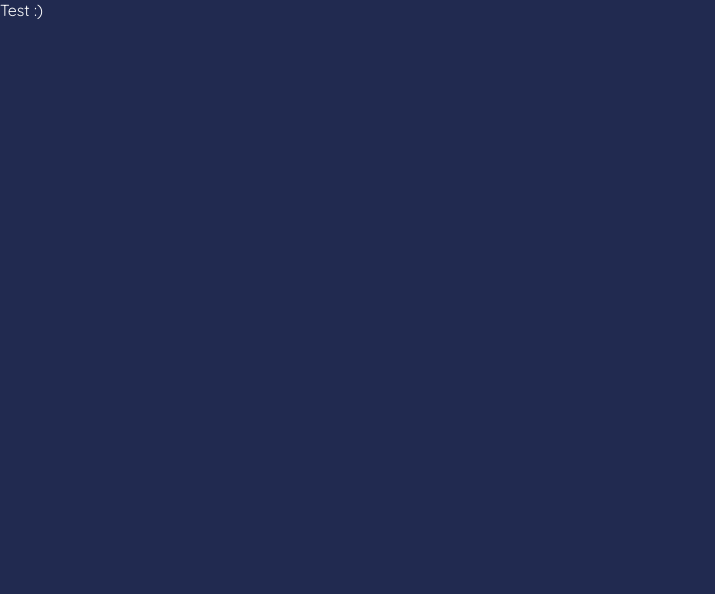
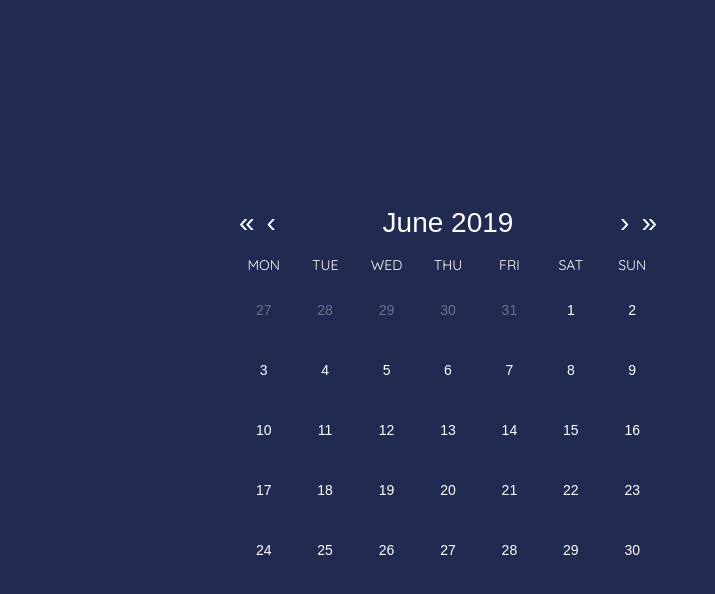
Before and after one commit to mmoraisa/enhanced-todo-list, a React (Create React App) app: page / in a window 1280 px wide. Shown: the top 594 px of the page, without its empty margins (0-715 px from the left). Built offline with nearby package versions, Linux system fonts and the light colour scheme.

Commit message:
feat: implements calendar

```diff
--- a/package.json
+++ b/package.json
@@ -4,6 +4,7 @@
   "private": true,
   "dependencies": {
     "react": "^16.8.6",
+    "react-calendar": "^2.19.0",
     "react-dom": "^16.8.6",
     "react-scripts": "3.0.1",
     "styled-components": "^4.3.1"
--- /dev/null
+++ b/src/components/ApplicationCalendar/calendar.css
@@ -0,0 +1,86 @@
+.react-calendar {
+  width: 430px;
+}
+
+.react-calendar__navigation button {
+  align-items: center;
+  background: none;
+  border: none;
+  color: #ffffff;
+  cursor: pointer;
+  display: flex;
+  font-size: 28px;
+  justify-content: center;
+  line-height: 28px;
+  outline: none;
+}
+
+.react-calendar__month-view__weekdays__weekday {
+  font-size: 14px;
+  line-height: 14px;
+  margin: 20px 0;
+  text-align: center;
+  text-transform: uppercase;
+}
+
+.react-calendar__month-view__weekdays__weekday abbr {
+  text-decoration: none;
+}
+
+.react-calendar__month-view__days__day {
+  background: none;
+  border: none;
+  color: #ffffff;
+  cursor: pointer;
+  display: flex;
+  font-size: 14px;
+  height: 60px;
+  line-height: 14px;
+  justify-content: center;
+  outline: none;
+}
+
+.react-calendar__month-view__days__day abbr {
+  align-items: center;
+  border: 2px solid transparent;
+  border-radius: 50%;
+  display: flex;
+  height: 30px;
+  justify-content: center;
+  transition: .25s all ease;
+  width: 30px;
+}
+
+.react-calendar__month-view__days__day:hover abbr {
+  background: #00000024;
+}
+
+.react-calendar__month-view__days__day.react-calendar__tile--active abbr {
+  background: #ec4bbb;
+  border-color: #892b7d;
+}
+
+.react-calendar__month-view__days__day--neighboringMonth {
+  color: #ffffff57;
+}
+
+.react-calendar__year-view__months__month,
+.react-calendar__decade-view__years__year,
+.react-calendar__century-view__decades__decade {
+  background: none;
+  border: none;
+  border-radius: 10px;
+  color: #ffffff;
+  cursor: pointer;
+  height: 50px;
+  margin-top: 20px;
+  outline: none;
+  text-transform: uppercase;
+  transition: .25s all ease;
+}
+
+.react-calendar__year-view__months__month:hover,
+.react-calendar__decade-view__years__year:hover,
+.react-calendar__century-view__decades__decade:hover {
+  background: #00000024;
+}
--- /dev/null
+++ b/src/components/ApplicationCalendar/index.js
@@ -0,0 +1,16 @@
+import React from 'react';
+import PropTypes from 'prop-types';
+import Calendar from 'react-calendar/dist/entry.nostyle';
+import './calendar.css';
+
+const ApplicationCalendar = ({ onChange }) => (
+  <Calendar
+    onChange={onChange}
+  />
+);
+
+ApplicationCalendar.propTypes = {
+  onChange: PropTypes.func.isRequired,
+};
+
+export default ApplicationCalendar;
--- a/src/components/PageCollumn.js
+++ b/src/components/PageCollumn.js
@@ -4,7 +4,10 @@ import PropTypes from 'prop-types';
 const PageCollumn = styled.div`
   height: 100vh;
   ${({ styles }) => css`
+    ${styles.alignItems ? `align-items: ${styles.alignItems};` : ''}
     background-color: ${styles.backgroundColor};
+    ${styles.display ? `display: ${styles.display};` : ''}
+    ${styles.justifyContent ? `justify-content: ${styles.justifyContent};` : ''}
     width: ${styles.width};
   `}
 `;
--- a/src/defaults/Colors.js
+++ b/src/defaults/Colors.js
@@ -1,3 +1,4 @@
 export const LIGHT_PURPLE = '#212a50';
 export const DARK_PURPLE = '#19234c';
 export const WHITE = '#ffffff';
+export const PINK = '#892b7d';
--- a/src/pages/Home.js
+++ b/src/pages/Home.js
@@ -1,18 +1,21 @@
 import React from 'react';
-import styled from 'styled-components';
 import Page from '../components/Page';
 import PageCollumn from '../components/PageCollumn';
 import { LIGHT_PURPLE, DARK_PURPLE } from '../defaults/Colors';
+import ApplicationCalendar from '../components/ApplicationCalendar';
 
 const Home = () => {
   return (
     <Page>
       <PageCollumn
         styles={{
+          alignItems: 'center',
           backgroundColor: LIGHT_PURPLE,
+          display: 'flex',
+          justifyContent: 'center',
           width: '70%',
         }}>
-        Test :)
+        <ApplicationCalendar onChange={console.log} />
       </PageCollumn>
       <PageCollumn
         styles={{
@@ -24,8 +27,4 @@ const Home = () => {
   )
 };
 
-const Title = styled.h1`
-  color: red;
-`;
-
 export default Home;
```
Also changed, not shown: src/components/PageTitle.js (deleted, +0 -7 lines), 1 other file (tests, documents, lock files or other folders).
